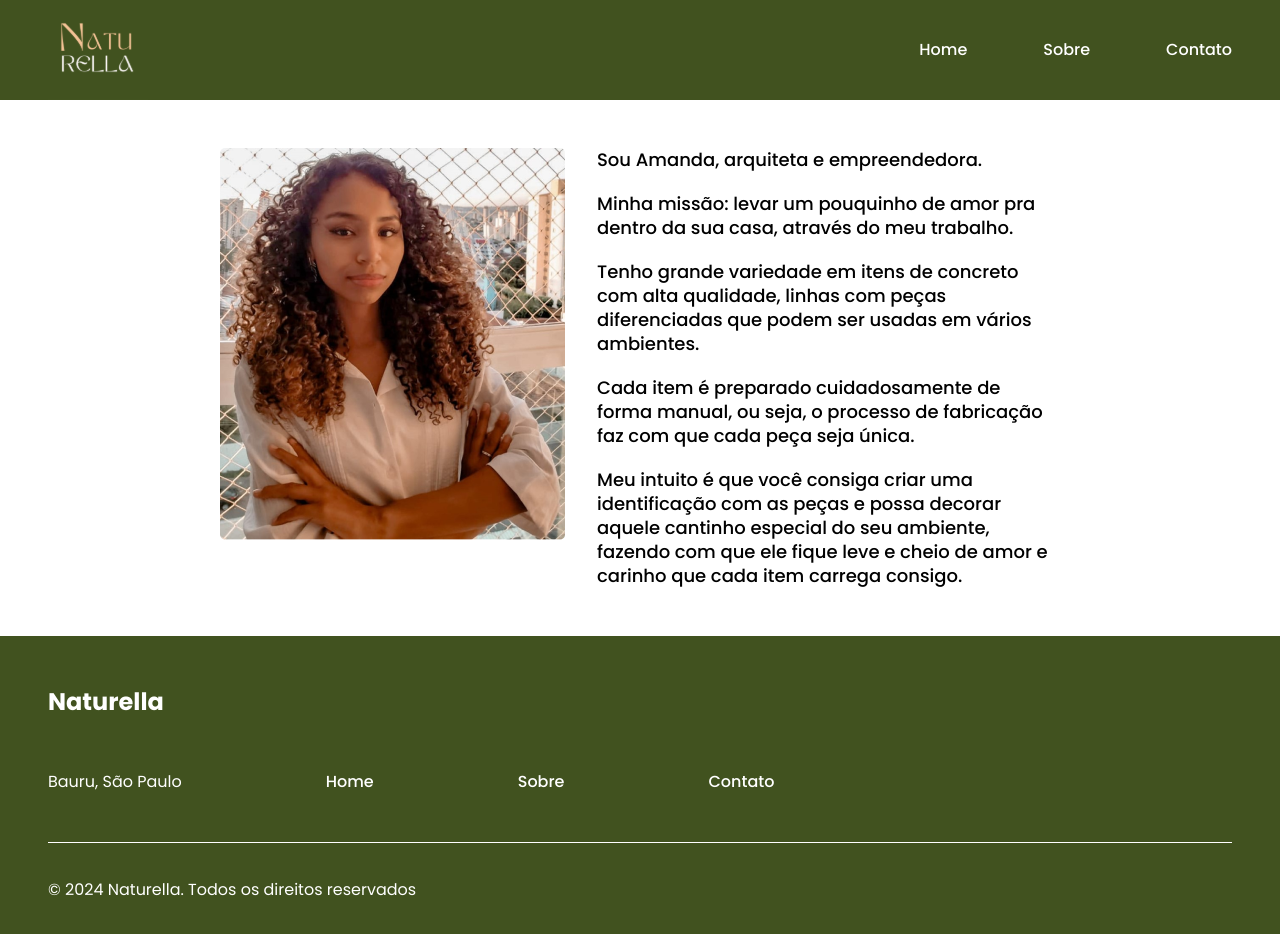
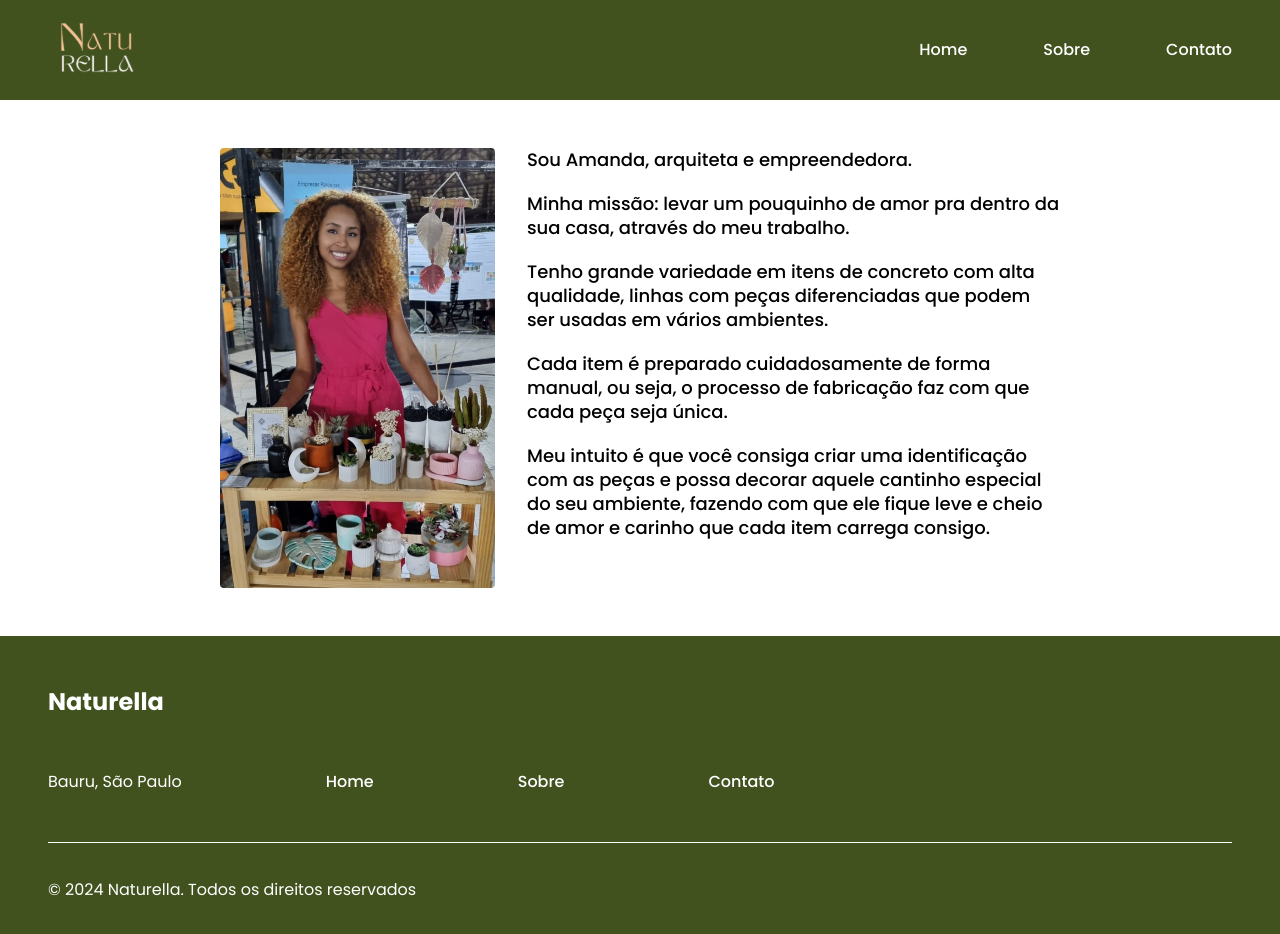
Before and after one commit to zehguilherme/naturella, a Next.js app: page /sobre in a window 1280 px wide. Shown: the top 934 px of the page. Built offline with nearby package versions, Linux system fonts and the light colour scheme.

Commit message:
Update profile image format and adjust dimensions in About page

```diff
--- a/src/app/sobre/page.tsx
+++ b/src/app/sobre/page.tsx
@@ -4,7 +4,7 @@ import Image from "next/image";
 import { Header } from "../components/Header";
 import { Footer } from "../components/Footer";
 
-import profile from "../img/profile.png";
+import profile from "../img/profile.jpg";
 
 export const metadata: Metadata = {
 	title: "Sobre - Naturella",
@@ -29,9 +29,9 @@ export default function About() {
 					<Image
 						src={profile}
 						alt="Imagem de uma mulher negra de cabelos cacheados, com uma camisa branca e que está de braços cruzados"
-						priority
-						width={350}
+						height={440}
 						placeholder="blur"
+						className="rounded"
 					/>
 
 					<div className="flex flex-col gap-5">
```
Also changed, not shown: src/app/img/profile.jpg (added), src/app/img/profile.png (deleted).
